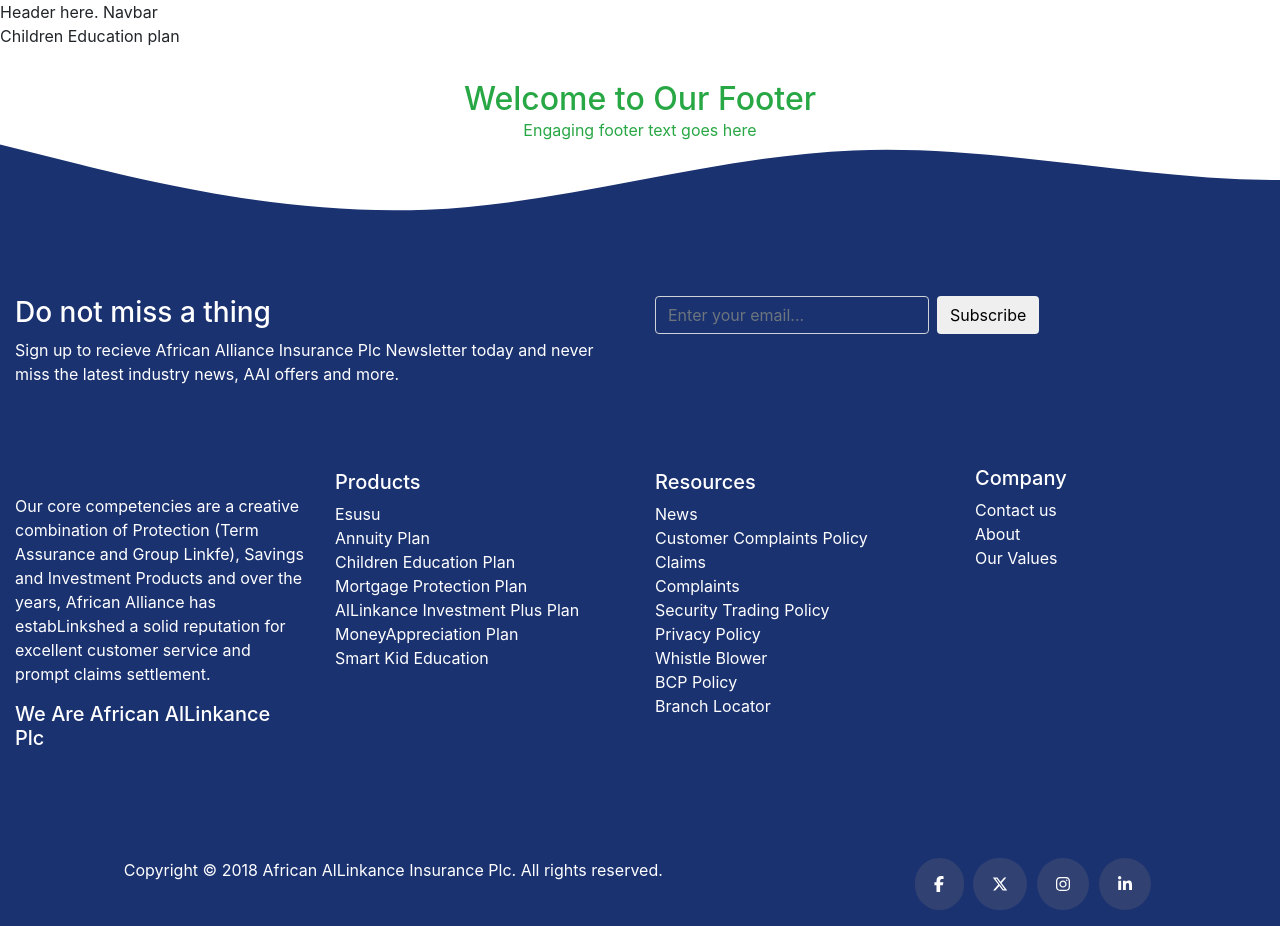
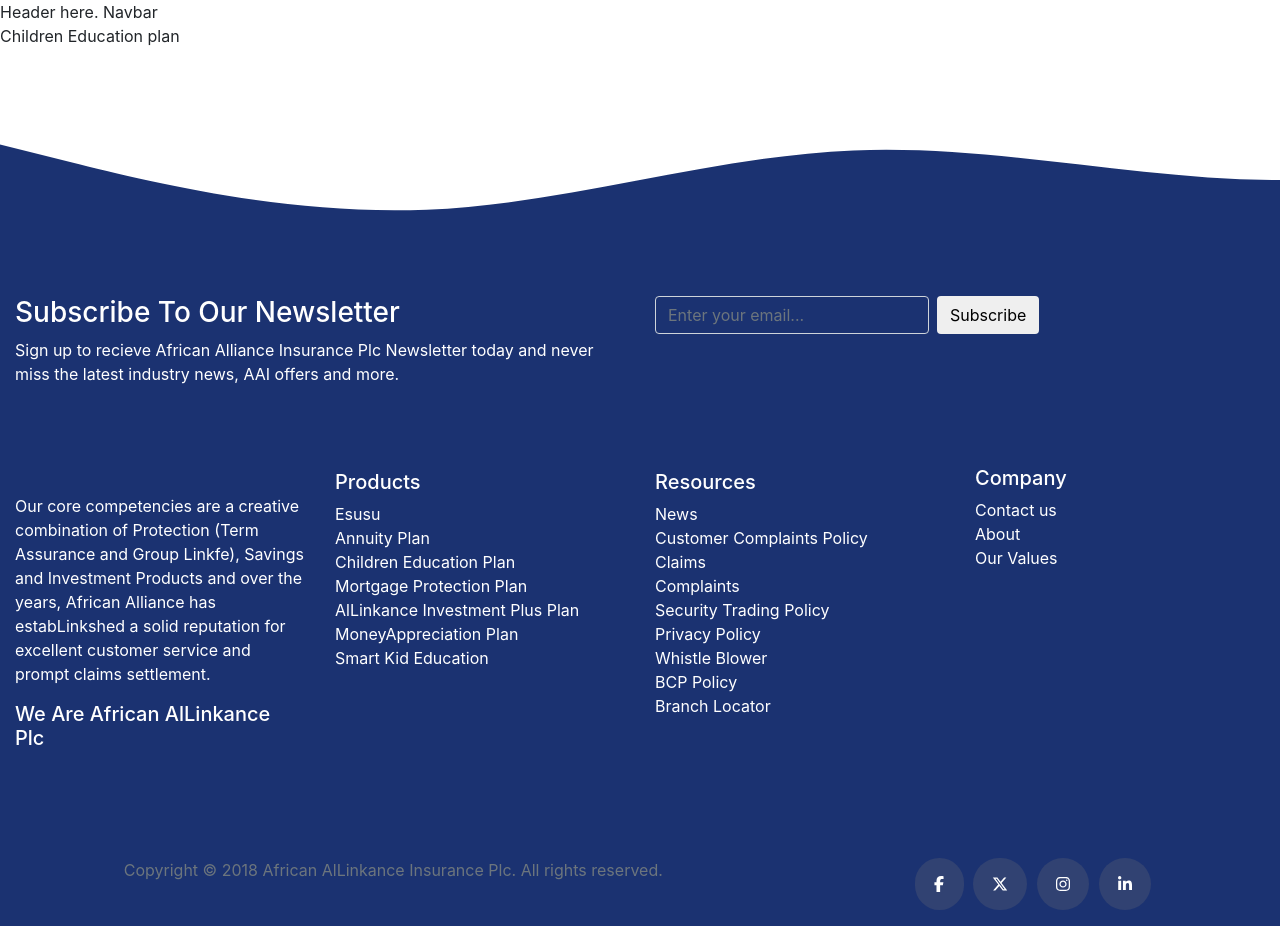
Before and after one commit to African-Alliance/website, a React (Create React App) app: page /children-education in a window 1280 px wide. Built offline with nearby package versions, Linux system fonts and the light colour scheme.

Commit message:
implemented footer and homepage

```diff
--- a/src/components/Footer.js
+++ b/src/components/Footer.js
@@ -8,14 +8,12 @@
     <footer className="footer">
       <div className="footer-top">
         <div className="footer-overlay text-success">
-          <h2>Welcome to Our Footer</h2>
-          <p>Engaging footer text goes here</p>
         </div>
       </div>
       <div className="footer-content">
         <div className='subscribe d-flex flex-column justify-content-around h-100 flex-md-row justify-content-md-around py-md-3'>
           <div className='subscribe-text col-md-6'>
-            <h3 >Do not miss a thing</h3>
+            <h3 >Subscribe To Our Newsletter</h3>
             <p >Sign up to recieve African Alliance Insurance Plc Newsletter today and never miss the latest industry news, AAI offers and more.</p>
           </div>
           <div className='col-md-6'>
@@ -77,7 +75,7 @@
         </div>
         <div className='socials d-flex flex-column-reverse flex-md-row justify-content-around pt-5 pb-3'>
           <div className='pt-3 pt-md-0'>
-            <p>Copyright &copy; 2018 African AlLinkance Insurance Plc. All rights reserved.</p>
+            <p className='text-muted'>Copyright &copy; 2018 African AlLinkance Insurance Plc. All rights reserved.</p>
           </div>
           <div className='social-links d-flex justify-content-center justify-content-md-around'>
             <a href='https://www.facebook.com/AAInsurancePLC/' target='_blank' rel="noreferrer" className='social-link'><FontAwesomeIcon className='icon' icon={faFacebookF} /></a>
```
